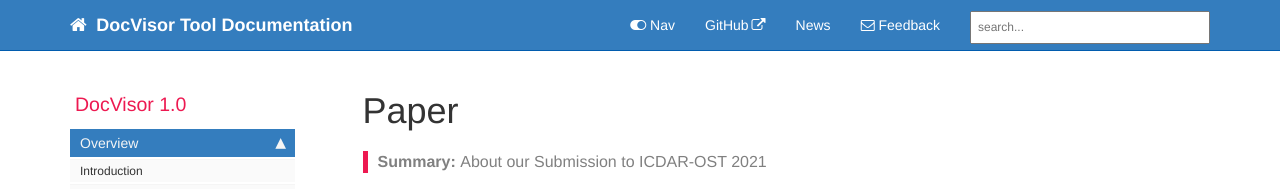
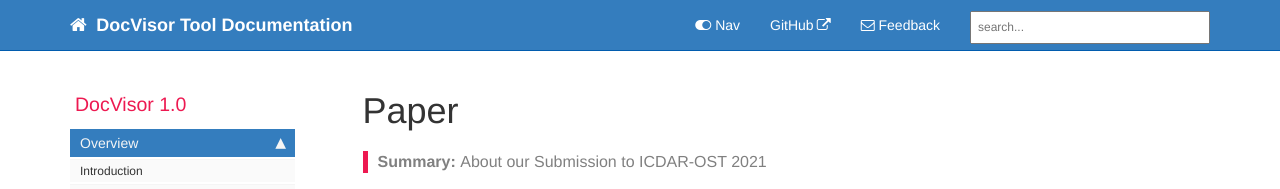
Before and after one commit to ihdia/docvisor, a Jekyll site: the page built from pages/common/paper.md, in a window 1280 px wide. Shown: the top 189 px of the page. Built offline with Jekyll 4.4.1, drawn with Linux system fonts in a browser that asks for light colours; comment, search, counter and statistics services are not loaded.

Commit message:
ocr-documentation done

```diff
--- a/_data/topnav.yml
+++ b/_data/topnav.yml
@@ -5,5 +5,3 @@
   items:
     - title: GitHub
       external_url: https://github.com/ihdia/docvisor
-    - title: News
-      url: /news
```
